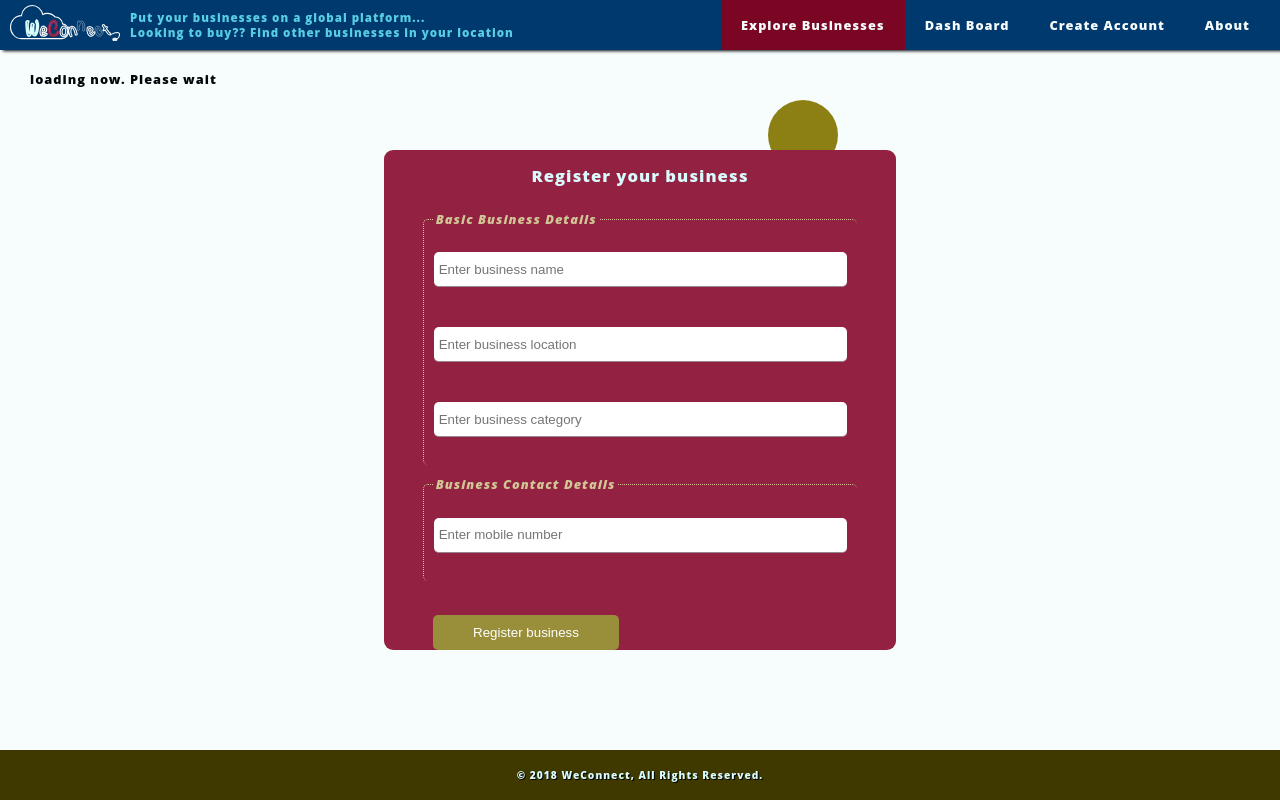
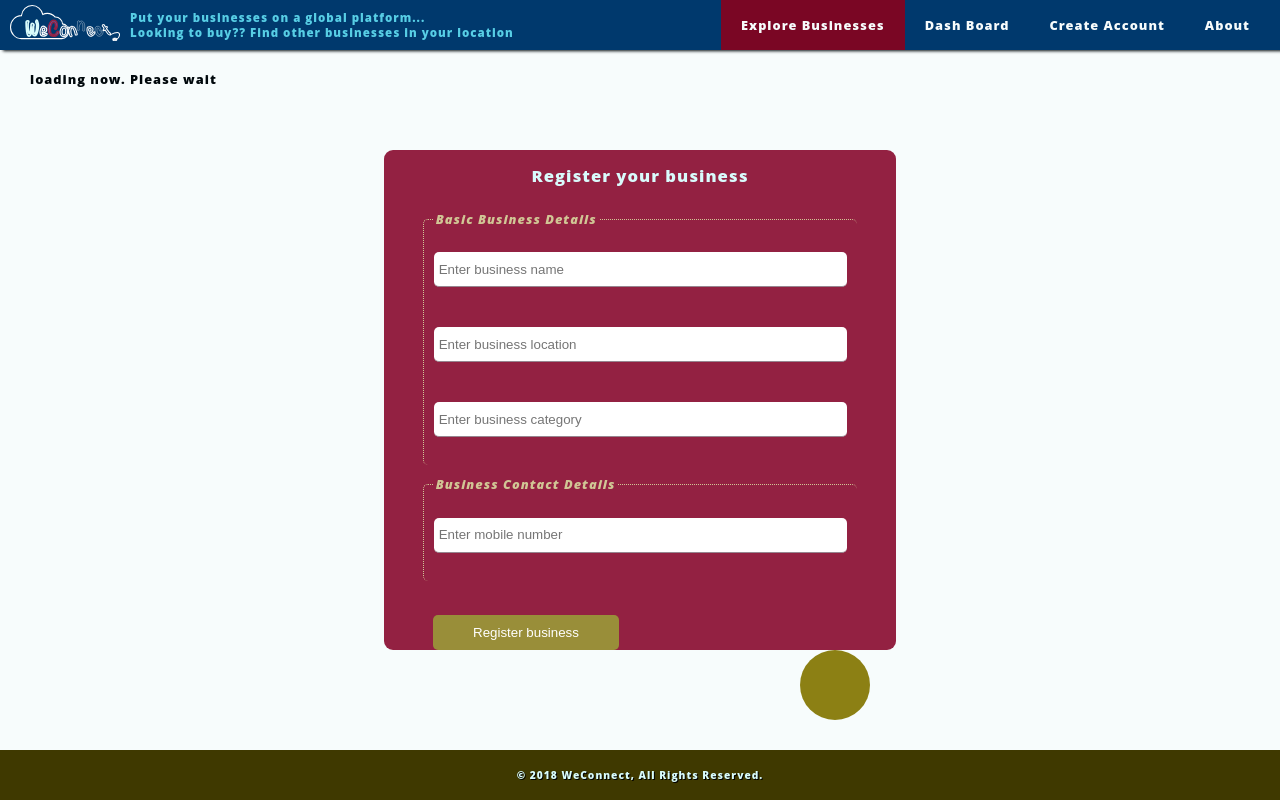
Before and after one commit to johnmutuma5/weconnect-client, a React (Create React App) app: page /businesses in a window 1280 px wide. Built offline with nearby package versions, Linux system fonts and the light colour scheme; no server answers.

Commit message:
[Feature] Add CreateButton

```diff
--- /dev/null
+++ b/src/components/UI/CreateButton/CreateButton.css
@@ -0,0 +1,19 @@
+.CreateButton {
+    height: 70px;
+    width: 70px;
+    border-radius: 50%;
+    background: #8C8014;
+    position: fixed;
+}
+
+.CreateButton#business {
+    top: calc(100% - 135px);
+    left: 75%;
+}
+
+@media (min-width: 700px) {
+    .CreateButton#business {
+        top: calc(100% - 150px);
+        left: 62.5%;
+    }
+}
--- /dev/null
+++ b/src/components/UI/CreateButton/CreateButton.js
@@ -0,0 +1,9 @@
+import React from 'react';
+
+import './CreateButton.css';
+
+const createButton = (props) => (
+    <div className={'CreateButton'} id={ props.id } onClick={props.click }  />
+);
+
+export default createButton;
--- a/src/containers/Businesses/Businesses.js
+++ b/src/containers/Businesses/Businesses.js
@@ -3,6 +3,7 @@ import { Link } from 'react-router-dom';
 import PropTypes from 'prop-types';
 import Business from '../../components/Business/Business';
 import Backdrop from '../../components/UI/Backdrop/Backdrop';
+import CreateButton from '../../components/UI/CreateButton/CreateButton';
 import {loadBusinesses, registerNewBusiness} from '../../store/resources/business';
 import actions from '../../store/actions/actions';
 import BusinessRegistrationForm from './BusinessRegistration/BusinessRegistrationForm';
@@ -77,23 +78,18 @@ class Businesses extends React.Component {
             loader = 'loading now. Please wait'
 
         return (
+            // render businesses and new business registration UI components
             <article className='Businesses'>
+                { businesses }
+                <CreateButton
+                    id={'business'}
+                    click={ this.toggleRegistering.bind(this) }/>
                 <BusinessRegistrationForm
                     active={ this.state.registeringNew }
                     onSubmit={ this.addBusiness.bind(this) }/>
                 <Backdrop
                     active={this.state.registeringNew}
-                    click={() => this.setState({registeringNew: false})}/>
-                <div style={{
-                    height: '70px',
-                    width: '70px',
-                    borderRadius: '50%',
-                    background: '#8C8014',
-                    position: 'fixed',
-                    top: 100,
-                    left: '60%'
-                }}  onClick={() => this.setState({registeringNew: true})}  />
-                { businesses }
+                    click={ this.toggleRegistering.bind(this) }/>
                 { loader }
             </article>
         );
```
